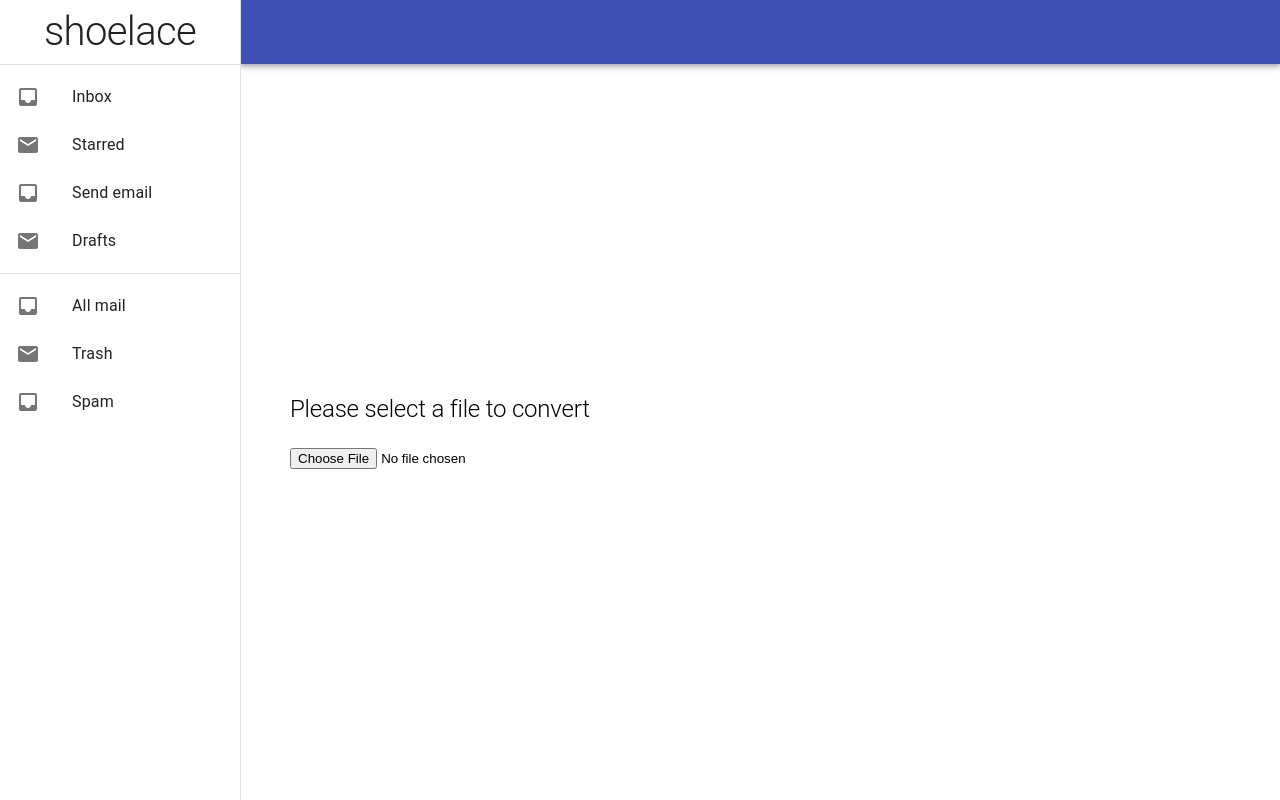
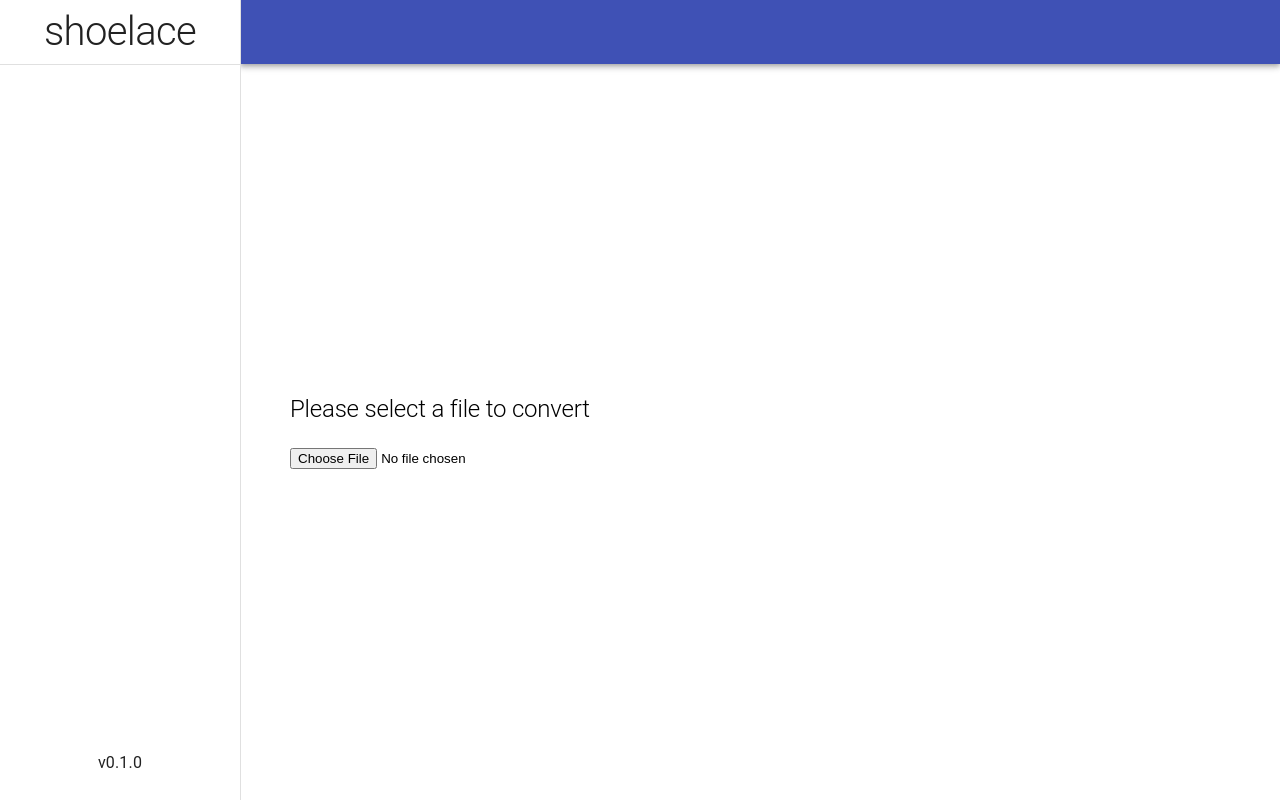
Before and after one commit to actuallyReallyAlex/shoelace, a React (Create React App) app: page / in a window 1280 px wide. Built offline with nearby package versions, Linux system fonts and the light colour scheme.

Commit message:
Clear out sidebar and add version

```diff
--- a/src/components/Sidebar.js
+++ b/src/components/Sidebar.js
@@ -1,16 +1,7 @@
 import React from "react";
-import {
-  Divider,
-  Drawer,
-  List,
-  ListItem,
-  ListItemIcon,
-  ListItemText,
-  Typography
-} from "@material-ui/core";
-import InboxIcon from "@material-ui/icons/Inbox";
-import MailIcon from "@material-ui/icons/Mail";
+import { Divider, Drawer, Typography } from "@material-ui/core";
 import styled from "styled-components";
+import { version } from "../../package.json";
 
 const TitleContainer = styled.div`
   align-items: center;
@@ -29,6 +20,18 @@ const Title = styled(Typography)`
   font-size: 2.5rem;
 `;
 
+const VersionContainer = styled.div`
+  align-items: center;
+  bottom: 0;
+  display: flex;
+  justify-content: center;
+  margin-bottom: 25px;
+  position: absolute;
+  width: 100%;
+`;
+
+const Version = styled(Typography)``;
+
 const Sidebar = () => {
   return (
     <Drawer
@@ -45,27 +48,9 @@ const Sidebar = () => {
         </TitleHeight>
       </TitleContainer>
       <Divider />
-      <List>
-        {["Inbox", "Starred", "Send email", "Drafts"].map((text, index) => (
-          <ListItem button key={text}>
-            <ListItemIcon>
-              {index % 2 === 0 ? <InboxIcon /> : <MailIcon />}
-            </ListItemIcon>
-            <ListItemText primary={text} />
-          </ListItem>
-        ))}
-      </List>
-      <Divider />
-      <List>
-        {["All mail", "Trash", "Spam"].map((text, index) => (
-          <ListItem button key={text}>
-            <ListItemIcon>
-              {index % 2 === 0 ? <InboxIcon /> : <MailIcon />}
-            </ListItemIcon>
-            <ListItemText primary={text} />
-          </ListItem>
-        ))}
-      </List>
+      <VersionContainer>
+        <Version>v{version}</Version>
+      </VersionContainer>
     </Drawer>
   );
 };
```
